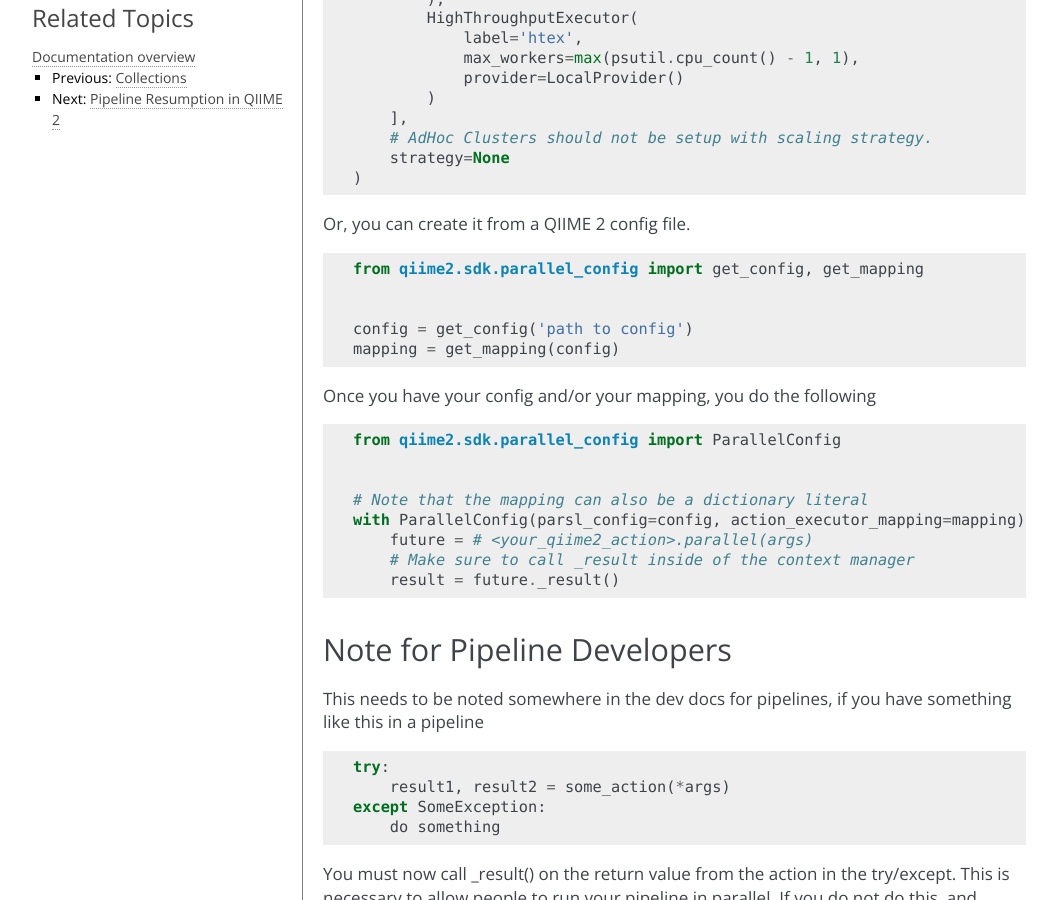
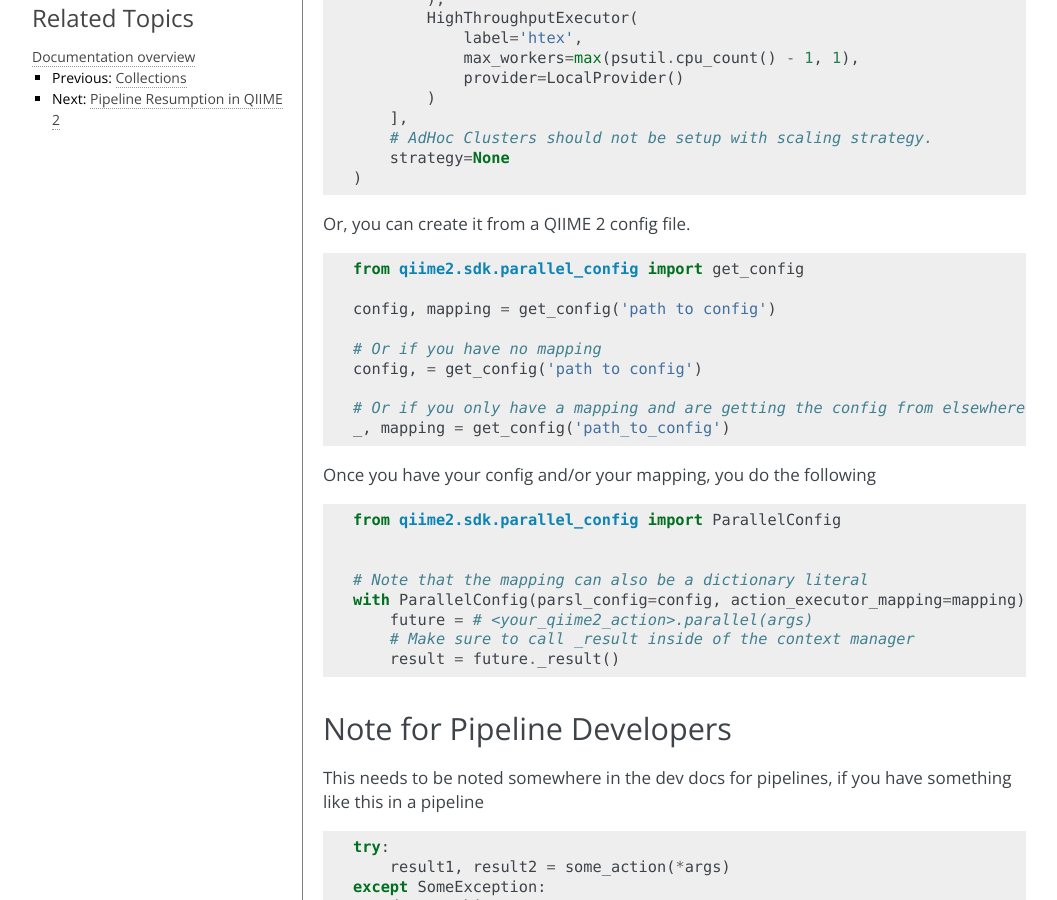
Before and after one commit to qiime2/dev-docs, a Sphinx documentation site: the page built from source/parallel.rst, in a window 1280 px wide and 900 px high, scrolled down 5099 px. Shown: the whole window, without its empty margins (106-1163 px from the left). Built offline with Sphinx 7.4.7, drawn with Linux system fonts in a browser that asks for light colours.

Commit message:
Fix parallel docs

```diff
--- a/source/parallel.rst
+++ b/source/parallel.rst
@@ -233,11 +233,16 @@ Or, you can create it from a QIIME 2 config file.
 
 .. code-block:: Python
 
-    from qiime2.sdk.parallel_config import get_config, get_mapping
+    from qiime2.sdk.parallel_config import get_config
 
+    config, mapping = get_config('path to config')
 
-    config = get_config('path to config')
-    mapping = get_mapping(config)
+    # Or if you have no mapping
+    config, = get_config('path to config')
+
+    # Or if you only have a mapping and are getting the config from elsewhere
+    _, mapping = get_config('path_to_config')
+
 
 Once you have your config and/or your mapping, you do the following
 
```
